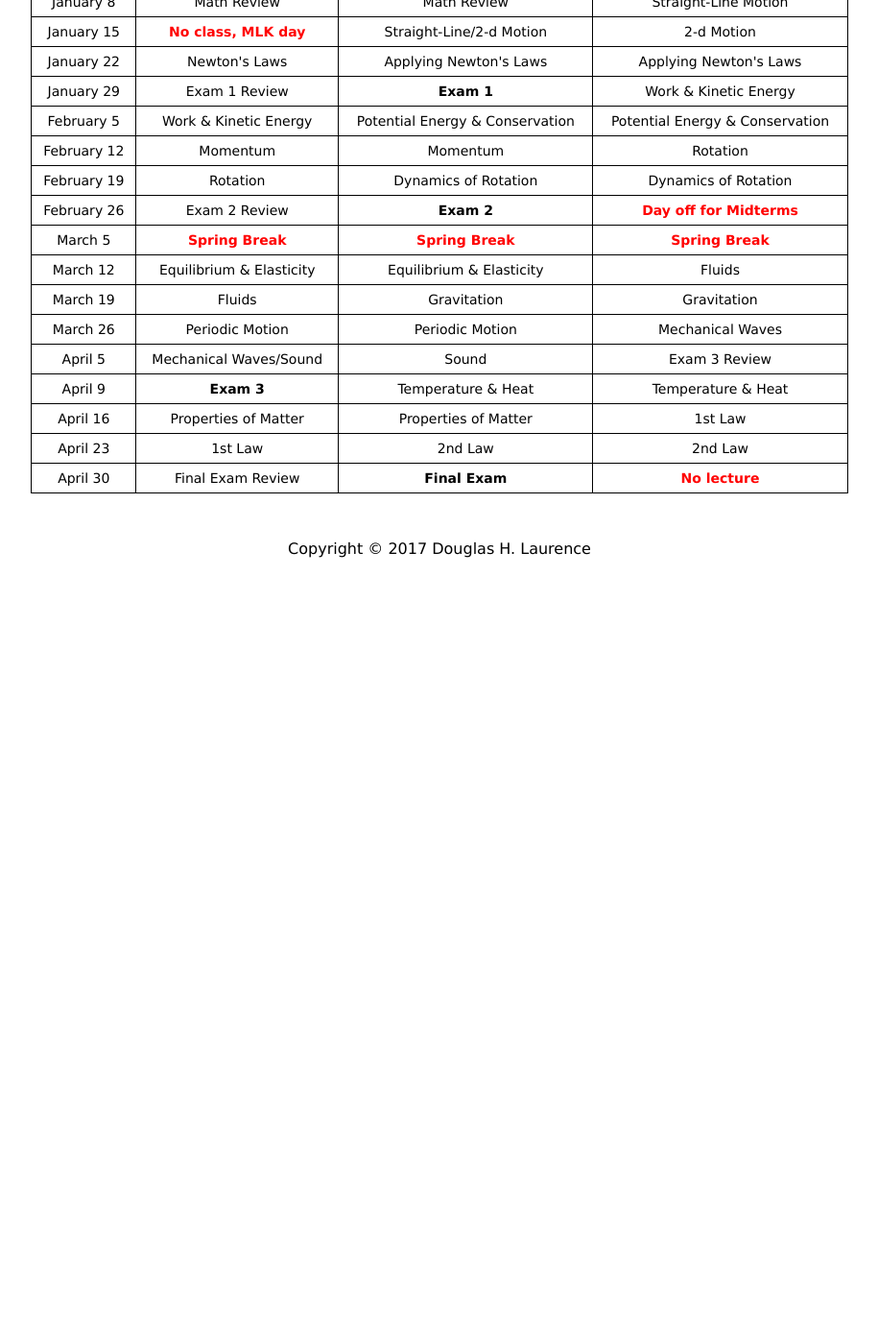
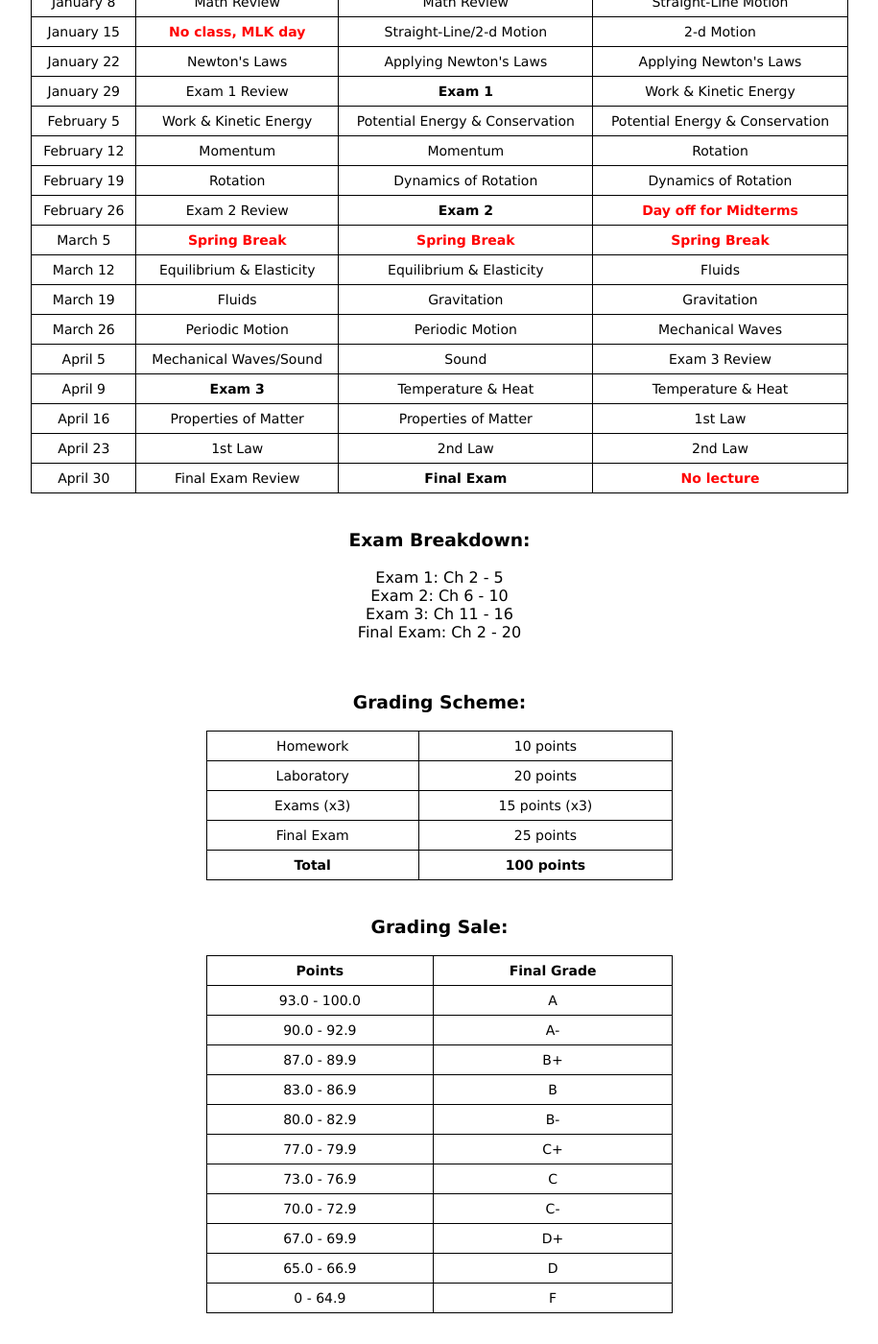
Before and after one commit to dhlaurence/dhlaurence.github.io, a Jekyll site: the page built from teaching/phys2400wint2018.html, in a window 1280 px wide and 1400 px high, scrolled down 448 px. Shown: the whole window at 96% size, without its empty margins (182-1097 px from the left). Built offline with Jekyll 4.4.1, drawn with Linux system fonts in a browser that asks for light colours; before the commit the page ends 1045 px from its top, so only the background shows below that.

Commit message:
Update phys2400wint2018.html

```diff
--- a/teaching/phys2400wint2018.html
+++ b/teaching/phys2400wint2018.html
@@ -133,4 +133,105 @@ title: PHYS2350 Winter 2018
   </tr>
 </table></center>
 
+<br>
+
+  <h3>
+    <center>Exam Breakdown:</center>
+  </h3>
+
+  <p>
+      <center>
+        Exam 1: Ch 2 - 5 <br>
+        Exam 2: Ch 6 - 10 <br>
+        Exam 3: Ch 11 - 16 <br>
+        Final Exam: Ch 2 - 20
+      </center>
+  </p>
+
+  <br>
+
+  <h3>
+    <center>Grading Scheme:</center>
+  </h3>
+
+  <center><table style="width:40%">
+  <tr>
+    <td>Homework</td>
+    <td>10 points</td>
+  </tr>
+  <tr>
+    <td>Laboratory</td>
+    <td>20 points</td>
+  </tr>
+  <tr>
+    <td>Exams (x3)</td>
+    <td>15 points (x3)</td>
+  </tr>
+  <tr>
+    <td>Final Exam</td>
+    <td>25 points</td>
+  </tr>
+  <tr>
+    <th>Total</th>
+    <th>100 points</th>
+  </tr>
+  </table></center>
+
+  <br>
+
+  <h3>
+    <center>Grading Sale:</center>
+  </h3>
+
+  <center><table style="width:40%">
+  <tr>
+    <th>Points</th>
+    <th>Final Grade</th>
+  </tr>
+  <tr>
+    <td>93.0 - 100.0</td>
+    <td>A</td>
+  </tr>
+  <tr>
+    <td>90.0 - 92.9</td>
+    <td>A-</td>
+  </tr>
+  <tr>
+    <td>87.0 - 89.9</td>
+    <td>B+</td>
+  </tr>
+  <tr>
+    <td>83.0 - 86.9</td>
+    <td>B</td>
+  </tr>
+  <tr>
+    <td>80.0 - 82.9</td>
+    <td>B-</td>
+  </tr>
+  <tr>
+    <td>77.0 - 79.9</td>
+    <td>C+</td>
+  </tr>
+  <tr>
+    <td>73.0 - 76.9</td>
+    <td>C</td>
+  </tr>
+  <tr>
+    <td>70.0 - 72.9</td>
+    <td>C-</td>
+  </tr>
+  <tr>
+    <td>67.0 - 69.9</td>
+    <td>D+</td>
+  </tr>
+  <tr>
+    <td>65.0 - 66.9</td>
+    <td>D</td>
+  </tr>
+  <tr>
+    <td>0 - 64.9</td>
+    <td>F</td>
+  </tr>
+</table></center>
+
 </article>
```
